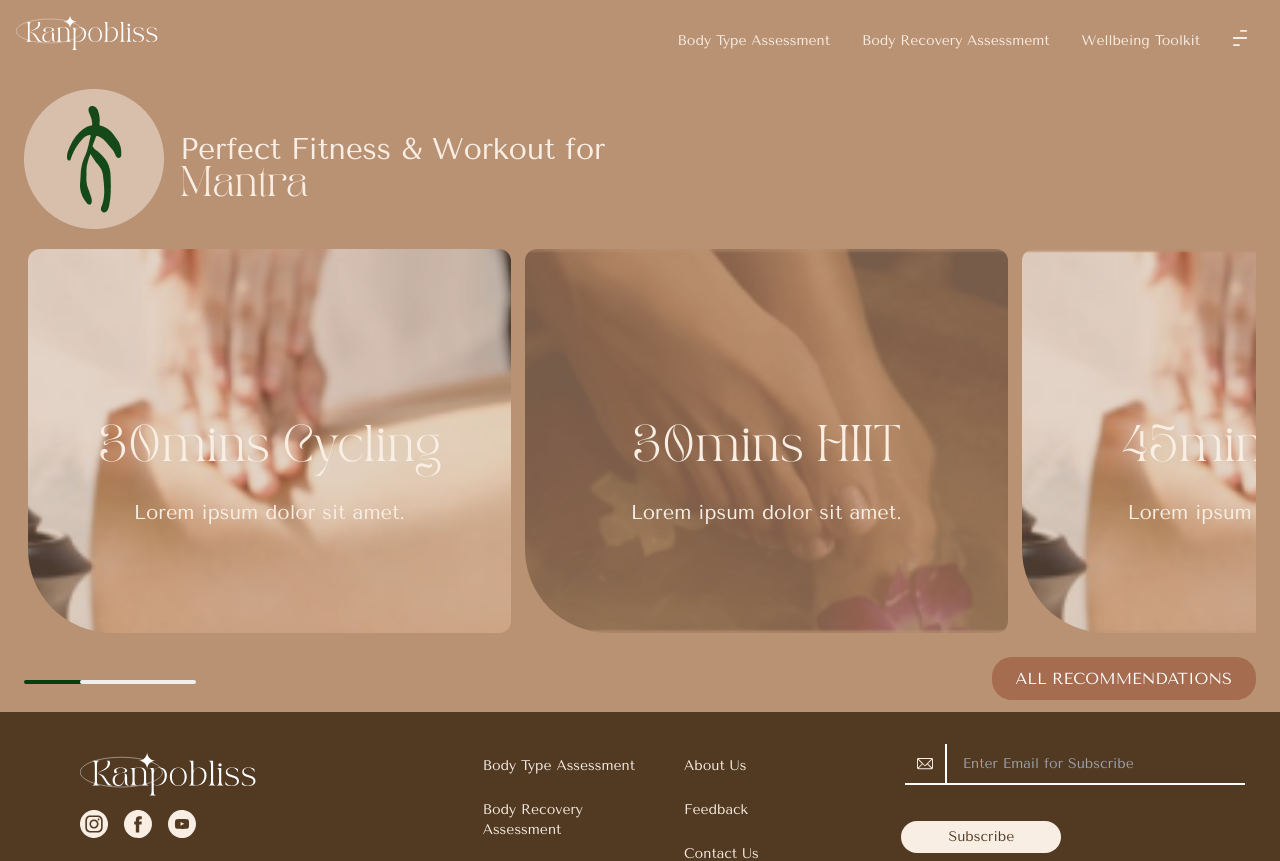
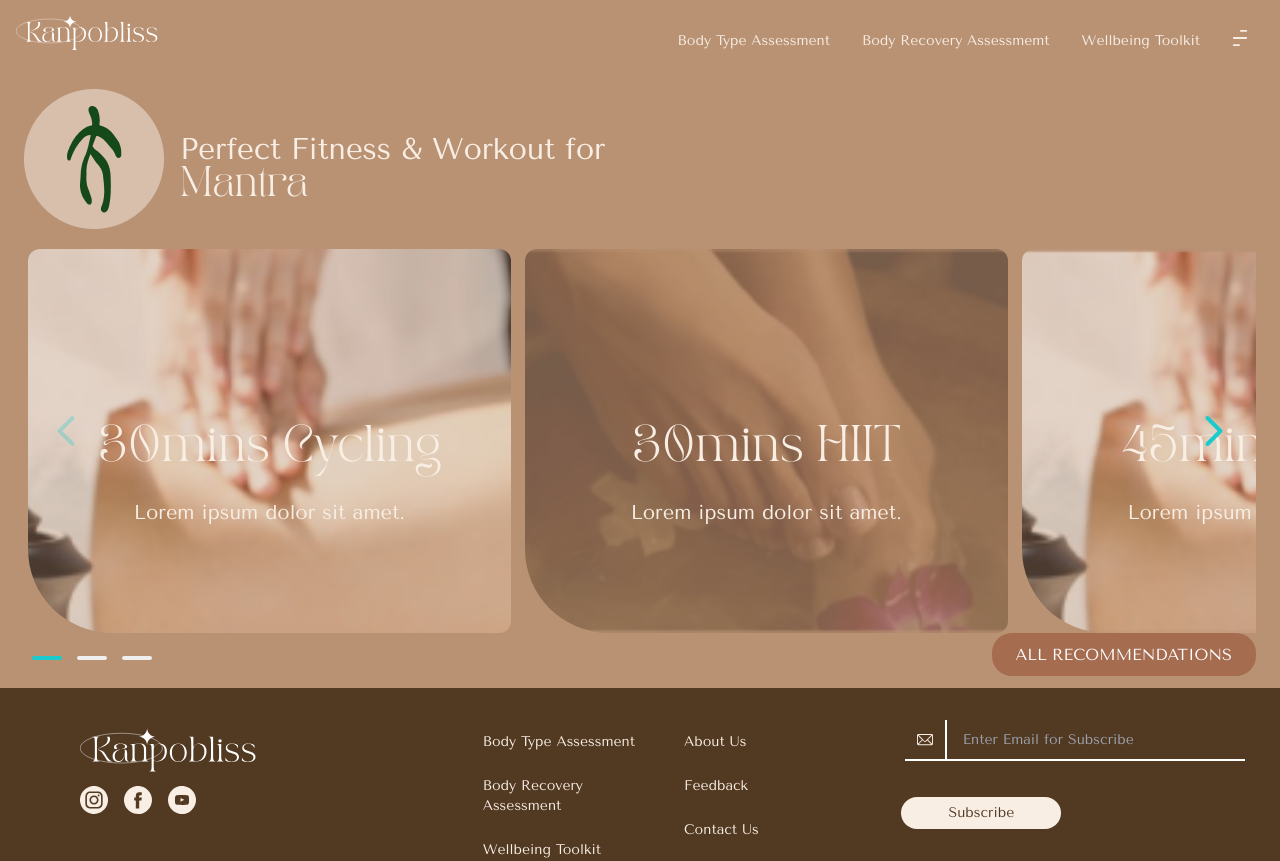
Before and after one commit to tivivui95/kanpobliss, a Next.js app: page /views/20 in a window 1280 px wide. Shown: the top 861 px of the page. Built offline with nearby package versions, Linux system fonts and the light colour scheme.

Commit message:
config quiz complete

```diff
--- /dev/null
+++ b/components/EmblaCarousel.js
@@ -0,0 +1,95 @@
+import React, { useState, useEffect, useCallback } from "react";
+import EmblaCarouselReact from "embla-carousel-react";
+import useInterval from "./useInterval";
+import { DotButton, PrevButton, NextButton } from "./EmblaCarouselButtons";
+// import "../css/embla.css";
+
+const EmblaCarouselComponent = ({ autoplay, delayLength, children }) => {
+  const [embla, setEmbla] = useState(null);
+  const [prevBtnEnabled, setPrevBtnEnabled] = useState(false);
+  const [nextBtnEnabled, setNextBtnEnabled] = useState(false);
+  const [selectedIndex, setSelectedIndex] = useState(0);
+  const [scrollSnaps, setScrollSnaps] = useState([]);
+  const [delay, setDelay] = useState(delayLength);
+  const [isRunning, setIsRunning] = useState(autoplay);
+
+  const scrollTo = useCallback(index => embla.scrollTo(index), [embla]);
+  const scrollPrev = useCallback(() => embla.scrollPrev(), [embla]);
+  const scrollNext = useCallback(() => embla.scrollNext(), [embla]);
+
+  useInterval(
+    () => {
+      if (selectedIndex === scrollSnaps.length - 1) {
+        scrollTo(0);
+      } else {
+        scrollNext();
+      }
+    },
+    isRunning ? delay : null
+  );
+
+  useEffect(() => {
+    const onSelect = () => {
+      setSelectedIndex(embla.selectedScrollSnap());
+      setPrevBtnEnabled(embla.canScrollPrev());
+      setNextBtnEnabled(embla.canScrollNext());
+    };
+    if (embla) {
+      setScrollSnaps(embla.scrollSnapList());
+      embla.on("select", onSelect);
+      onSelect();
+    }
+  }, [embla]);
+
+  function handleIsRunningChange(e) {
+    setIsRunning(e.target.checked);
+  }
+
+  function handleDelayChange(e) {
+    setDelay(Number(e.target.value));
+  }
+
+  return (
+    <div>
+      <div className="embla">
+        <EmblaCarouselReact
+          className="embla__viewport"
+          emblaRef={setEmbla}
+          options={{ loop: false }}
+          htmlTagName="div"
+        >
+          <div className="embla__container">
+            {children.map((Child, index) => (
+              <div className="embla__slide" key={index}>
+                <div className="embla__slide__inner">{Child}</div>
+              </div>
+            ))}
+          </div>
+        </EmblaCarouselReact>
+        <div className="embla__dots">
+          {scrollSnaps.map((snap, index) => (
+            <DotButton
+              selected={index === selectedIndex}
+              onClick={() => scrollTo(index)}
+              key={index}
+            />
+          ))}
+        </div>
+        <PrevButton onClick={scrollPrev} enabled={prevBtnEnabled} />
+        <NextButton onClick={scrollNext} enabled={nextBtnEnabled} />
+      </div>
+      <div className="autoplay">
+        <input
+          type="checkbox"
+          checked={isRunning}
+          onChange={handleIsRunningChange}
+        />{" "}
+        autoplay
+        <br />
+        delay: <input value={delay} onChange={handleDelayChange} />
+      </div>
+    </div>
+  );
+};
+
+export default EmblaCarouselComponent;
--- a/pages/test.js
+++ b/pages/test.js
@@ -1,35 +1,34 @@
-import App from '../components/quiz/dragItems'
-import React, { useState, useEffect } from 'react';
+import React, {useEffect, useState} from "react";
+import EmblaCarousel from "../components/EmblaCarousel";
+// import Footer from "./Footer";
+// import "../css/base.css";
+// import "../css/reset.css";
 
-const data = [
-    {
-        content: 'Poor appetite',
-        id: 'item-1'
-    },
-    {
-        content: 'Frequent bloating',
-        id: 'item-2',
-    },
-    {
-        content: 'Prefer hot food and drinks',
-        id: 'item-3',
-    }
-];
-
-export default function Demo() {
-    const [winReady, setwinReady] = useState(false);
-
-    const onSubmitBtn = (datalist) => {
-        console.log(datalist);
-    }
+function App() {
+    const [ winCheck, onWinCheck ] = useState(false);
 
     useEffect(() => {
-        setwinReady(true);
+        onWinCheck(true);
     }, []);
+
     return (
-        <div className="pl-4 pr-4 pt-3">
-           ` <h5>Frontend Board</h5>`
-            {winReady ? <App allItems={data} onSub={onSubmitBtn} /> : null}
-        </div>
-    );
-}
+        <>
+    {winCheck ? <div className="content">
+      <EmblaCarousel autoplay delayLength={2000}>
+        <div />
+        <div />
+        <div />
+        <div />
+        <div />
+      </EmblaCarousel>
+    </div>: null}
+
+    {/* <Footer /> */}
+  </>
+    )
+
+};
+
+export default App;
+// const rootElement = document.getElementById("root");
+// ReactDOM.render(<App />, rootElement);
--- a/styles/globals.css
+++ b/styles/globals.css
@@ -382,3 +382,126 @@
 .rounded-sm-br {
   border-radius: 10px 10px 30px 10px;
 }
+
+.embla {
+  position: relative;
+  padding-top: 20px;
+  max-width: 100%;
+  margin-left: auto;
+  margin-right: auto;
+  z-index: 0;
+}
+
+.embla__viewport {
+  overflow: hidden;
+  width: 100%;
+}
+
+.embla__viewport.is-draggable {
+  cursor: move;
+  cursor: grab;
+}
+
+.embla__viewport.is-dragging {
+  cursor: grabbing;
+}
+
+.embla__container {
+  display: flex;
+  user-select: none;
+  -webkit-touch-callout: none;
+  -khtml-user-select: none;
+  -webkit-tap-highlight-color: transparent;
+  margin-left: -10px;
+}
+
+.embla__slide {
+  position: relative;
+  min-width: 40%;
+  padding-left: 14px;
+}
+
+.embla__slide__inner {
+  position: relative;
+  overflow: hidden;
+  height: 45vh;
+}
+
+.embla__button {
+  outline: 0;
+  cursor: pointer;
+  background-color: transparent;
+  touch-action: manipulation;
+  position: absolute;
+  z-index: 1;
+  top: 50%;
+  transform: translateY(-50%);
+  border: 0;
+  width: 30px;
+  height: 30px;
+  justify-content: center;
+  align-items: center;
+  fill: #1bcacd;
+  padding: 0;
+}
+
+.embla__button:disabled {
+  cursor: default;
+  opacity: 0.3;
+}
+
+.embla__button__svg {
+  width: 100%;
+  height: 100%;
+}
+
+.embla__button--prev {
+  left: 27px;
+}
+
+.embla__button--next {
+  right: 27px;
+}
+
+@media only screen and (min-width: 768px) {
+  .embla__slide__inner {
+    position: relative;
+    overflow: hidden;
+    height: 60vh;
+  }
+}
+
+.embla__dots {
+  display: flex;
+  list-style: none;
+  justify-content: center;
+  padding-top: 10px;
+}
+
+.embla__dot {
+  background-color: transparent;
+  cursor: pointer;
+  position: relative;
+  padding: 0;
+  outline: 0;
+  border: 0;
+  width: 30px;
+  height: 30px;
+  margin-right: 7.5px;
+  margin-left: 7.5px;
+  display: flex;
+  align-items: center;
+}
+
+.embla__dot:after {
+  background-color: #efefef;
+  width: 100%;
+  height: 4px;
+  border-radius: 2px;
+  content: "";
+}
+
+.embla__dot.is-selected:after {
+  background-color: #1bcacd;
+  opacity: 1;
+}
```
